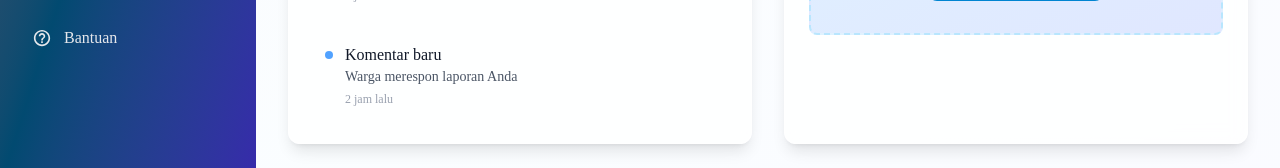
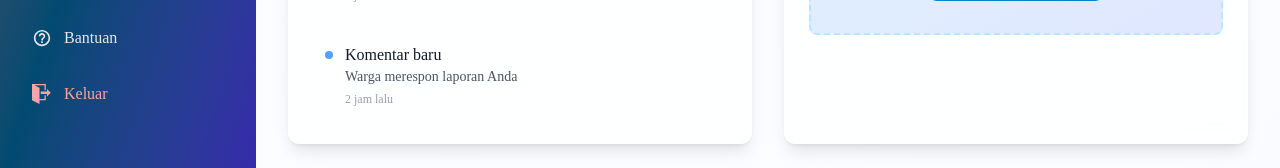
Before and after one commit to AndreanDjabbar/PingSpot, a Next.js app in the folder client/: page /main/home in a window 1280 px wide. Shown: the part 614-782 px from the top of the page. Built offline with nearby package versions, Linux system fonts and the light colour scheme; no server answers; a web font is replaced by a local one.

Commit message:
Update: add logout button and logout handler

```diff
--- a/client/src/components/UI/Sidebar.tsx
+++ b/client/src/components/UI/Sidebar.tsx
@@ -5,7 +5,13 @@ import { GoAlert } from "react-icons/go";
 import { LuActivity, LuMessageCircle } from "react-icons/lu";
 import { CiSettings } from "react-icons/ci";
 import { IoMdHelpCircleOutline } from "react-icons/io";
-
+import { ImExit } from "react-icons/im";
+import { useLogout } from "@/hooks/auth/useLogout";
+import { useRouter } from "next/navigation";
+import useSuccessToast from "@/hooks/useSuccessToast";
+import useErrorToast from "@/hooks/useErrorToast";
+import getAuthToken from "@/utils/getAuthToken";
+import { useEffect } from "react";
 
 interface SidebarProps {
     isOpen: boolean;
@@ -28,6 +34,32 @@ const bottomNavigationItems = [
 ]
 
 const Sidebar: React.FC<SidebarProps> = ({ isOpen, onToggle, collapsed = false }) => {
+    const { mutate: logout, isPending, isError, error, isSuccess, data } = useLogout();
+    const router = useRouter();
+
+    useErrorToast(isError, error);
+    useSuccessToast(isSuccess, data);
+
+    useEffect(() => {
+        if (isSuccess) {
+            document.cookie = "auth_token=; path=/; expires=Thu, 01 Jan 1970 00:00:00 GMT; secure; samesite=strict";
+
+            setTimeout(() => {
+                router.push("/auth/login");
+            }, 1500);
+        }
+    }, [isSuccess, router]);
+
+    const handleLogout = () => {
+        const token = getAuthToken();
+        if (token) {
+            logout({ authToken: token });
+        } else {
+            document.cookie = "auth_token=; path=/; expires=Thu, 01 Jan 1970 00:00:00 GMT; secure; samesite=strict";
+            router.push("/auth/login");
+        }
+    };
+
     return (
         <>
             <div className={`
@@ -94,6 +126,25 @@ const Sidebar: React.FC<SidebarProps> = ({ isOpen, onToggle, collapsed = false }
                                 {!collapsed && <span className="ml-3 font-medium">{item.label}</span>}
                             </button>
                             ))}
+
+                            <button
+                                onClick={handleLogout}
+                                disabled={isPending}
+                                className={`
+                                w-full flex items-center ${collapsed ? 'justify-center px-3' : 'px-4'} py-3 rounded-xl
+                                ${isPending
+                                    ? 'text-red-400 bg-red-600/10 cursor-not-allowed'
+                                    : 'text-red-300 hover:bg-red-600/20 hover:text-red-200'
+                                } transition-colors
+                                `}
+                            >
+                                <ImExit className={`${collapsed ? 'w-6 h-6' : 'w-5 h-5'} flex-shrink-0 ${isPending ? 'animate-pulse' : ''}`} />
+                                {!collapsed && (
+                                    <span className="ml-3 font-medium">
+                                        {isPending ? 'Keluar...' : 'Keluar'}
+                                    </span>
+                                )}
+                            </button>
                         </div>
                     </div>
                 </div>
```
